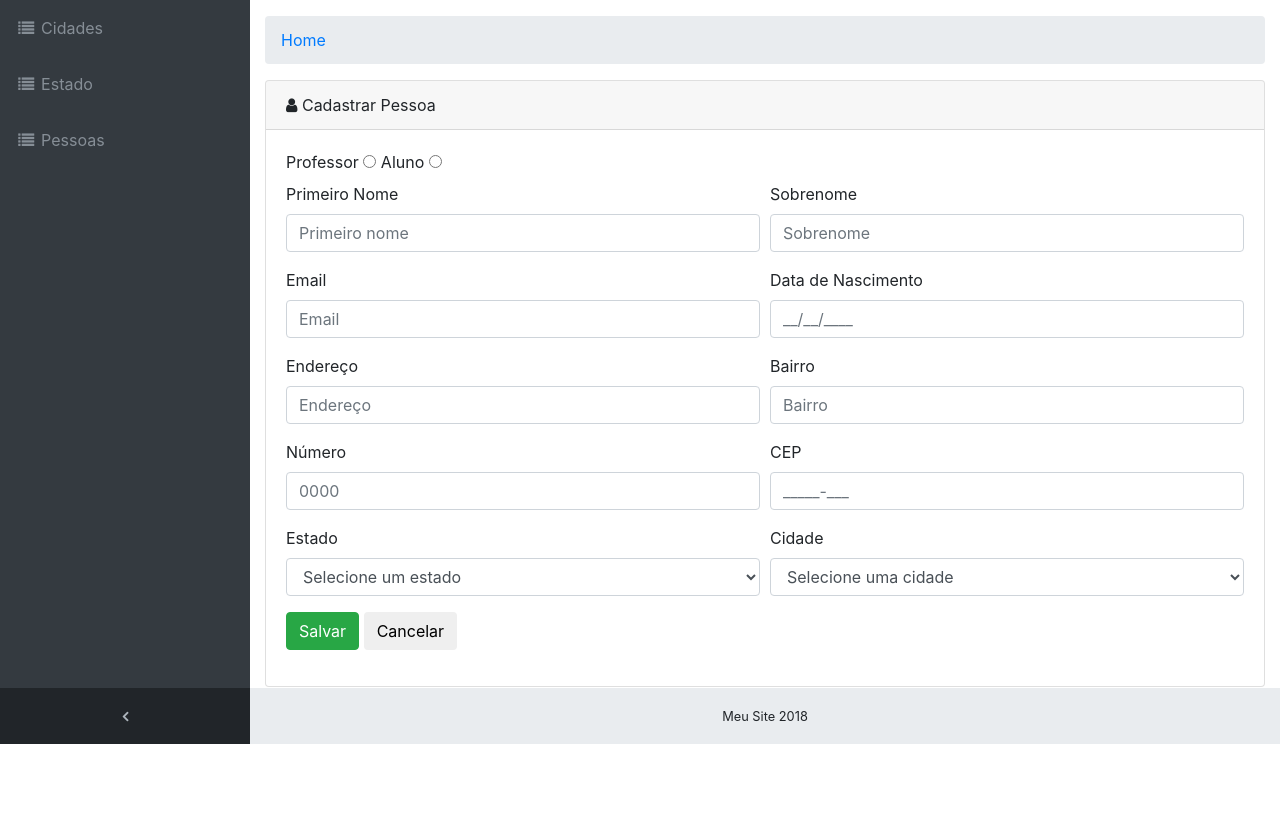
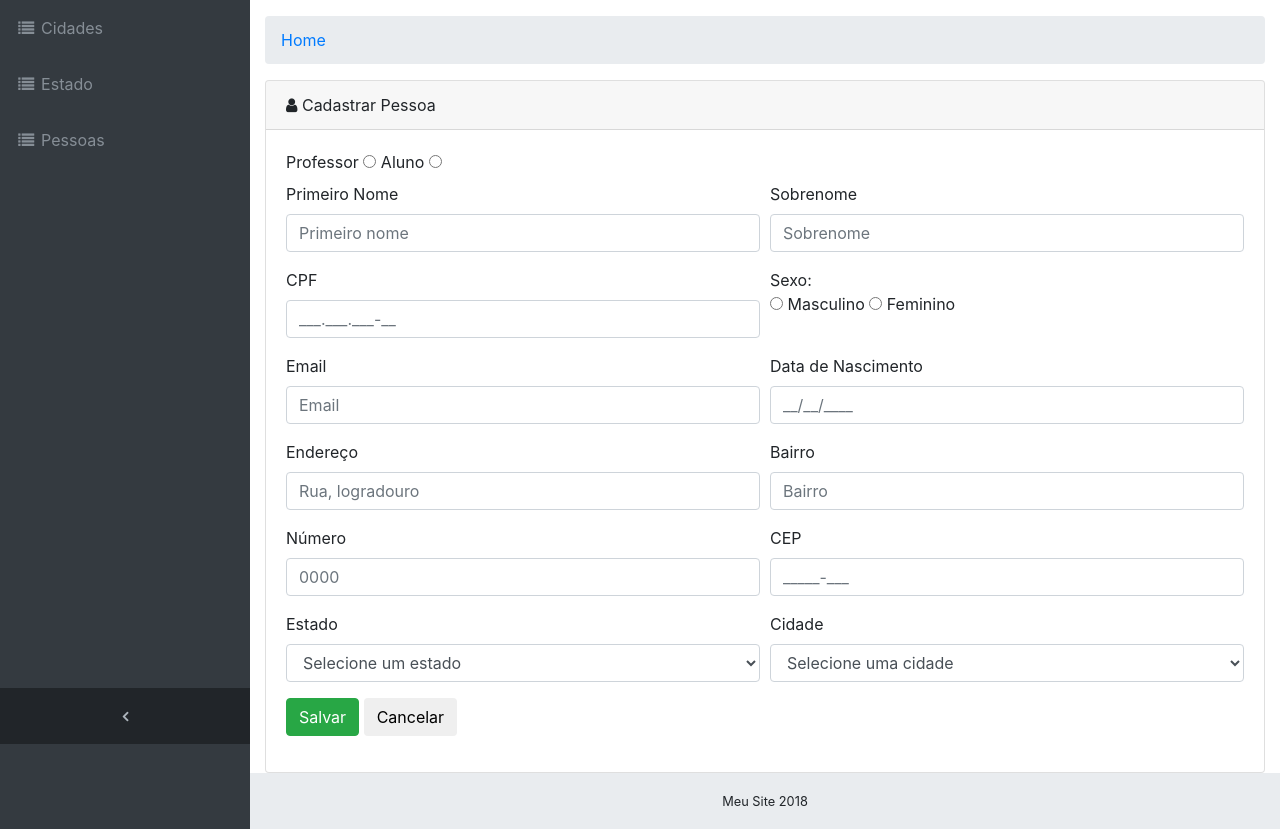
Before and after one commit to paulorech/projeto-aula-php, a PHP site: page /meu-site/modulo-pessoa/cadastro-pessoa.php in a window 1280 px wide. Shown: the part 56-885 px from the top of the page. Before the commit the page ends 800 px from the top, so only its background shows below. Run offline with PHP 8.4, Linux system fonts and the light colour scheme; data comes from the database, SQL or seed files in the repository; some libraries are stand-ins or nearby versions.

Commit message:
Mais alteracaoes no cadastro da pessoa

```diff
--- a/modulo-pessoa/cadastro-pessoa.php
+++ b/modulo-pessoa/cadastro-pessoa.php
@@ -34,13 +34,13 @@
     if ( !isset($listaErros['cpf']) && $post['cpf'] && !validarCpf($post['cpf'])) {
         $listaErros['cpf'] = "CPF inválido.";
     }
-    if ( !isset($listaErros['email']) && $post['email'] && validarEmail($post['email'])) {
+    if ( !isset($listaErros['email']) && $post['email'] && !validarEmail($post['email'])) {
         $listaErros['email'] = "Email inválido.";
     }
     if ( !isset($listaErros['data_nascimento']) && $post['data_nascimento']) {
         $dataNascimento = DateTime::createFromFormat('d/m/Y H:i:s', $post['data_nascimento']." 00:00:00");
         if (! $dataNascimento) {
-            $listaErros['data_nascimento'] = "Data nascimento inválida.";
+            $listaErros['data_nascimento'] = "Data de nascimento inválida.";
         }
     }
     return $listaErros;
@@ -53,7 +53,7 @@
 
     if (isset($_GET['edit']) && $_GET['edit'] == 1
         && isset($_GET['id']) && $_GET['id']) {
-            $uf = select_one_db("SELECT id, nome, sigla FROM uf WHERE id = {$_GET['id']};");
+            $pessoa = select_one_db("SELECT id, primeiro_nome, segundo_nome, cpf FROM pessoa WHERE id = {$_GET['id']};");
         }
 
     include "cadastro-view.php";
@@ -84,9 +84,9 @@
 
         //$_SESSION['msg_sucesso'] = "Cidade {$_POST['nome']} alterada com sucesso.";
 
-        alertSuccess("Sucesso.", "Estado {$_POST['nome']} alterado com sucesso.");
+        alertSuccess("Sucesso.", "Pessoa {$_POST['nome']} alterada com sucesso.");
 
-        redirect("/modulo-estado/");
+        redirect("/modulo-pessoa/");
 
     } else {
 
@@ -100,8 +100,8 @@
         $mensagemSucesso = '';
         $mensagemErro = '';
 
-        if ($estadoId) {
-            $mensagemSucesso = "Estado cadastrado com sucesso.";
+        if ($pessoaId) {
+            $mensagemSucesso = "Pessoa cadastrada com sucesso.";
         } else {
             $mensagemErro = "Erro inesperado.";
         }
--- a/modulo-pessoa/cadastro-view.php
+++ b/modulo-pessoa/cadastro-view.php
@@ -57,6 +57,26 @@
 				<div class="form-group">
 					<div class="form-row ">
 						<div class="col-md-6">
+							<label for="cpf">CPF</label>
+							<input class="form-control" name="cpf" id="cpf" placeholder="___.___.___-__" type="text" value="<?php echo (isset($pessoa)) ? $pessoa->cpf : ''; ?>"  />
+							<?php echo exibirErro($listaErros, 'cpf'); ?>
+						</div>
+						<div class="col-md-6">
+							Sexo:<br>
+							<label for="sexo_masculino">
+								<input name="sexo" id="sexo_masculino" type="radio" value="M" /> Masculino
+							</label>
+							<label for="sexo_feminino">
+								<input name="sexo" id="sexo_feminino" type="radio" value="F" /> Feminino
+							</label>
+							<br>
+							<?php echo exibirErro($listaErros, 'sexo'); ?>
+						</div>
+					</div>
+				</div>
+				<div class="form-group">
+					<div class="form-row ">
+						<div class="col-md-6">
 							<label for="email">Email</label>
 							<input required class="form-control" name="email" id="email" placeholder="Email" type="email" value="<?php echo (isset($pessoa)) ? $pessoa->email : ''; ?>" />
 							<?php echo exibirErro($listaErros, 'email'); ?>
@@ -72,7 +92,7 @@
 					<div class="form-row ">
 						<div class="col-md-6">
 							<label for="endereco">Endereço</label>
-							<input required class="form-control" name="endereco" id="endereco" placeholder="Endereço" type="text" value="<?php echo (isset($pessoa)) ? $pessoa->endereco : ''; ?>" />
+							<input required class="form-control" name="endereco" id="endereco" placeholder="Rua, logradouro" type="text" value="<?php echo (isset($pessoa)) ? $pessoa->endereco : ''; ?>" />
 							<?php echo exibirErro($listaErros, 'endereco'); ?>
 						</div>
 						<div class="col-md-6">
--- a/utils.php
+++ b/utils.php
@@ -37,7 +37,7 @@
  * Valida o email.
  * Através de expressões regulares do PHP.
  */
-function validarEmail($email) {
+/*function validarEmail($email) {
     $conta = "/^[a-zA-Z0-9\._-]+@";
     $domino = "[a-zA-Z0-9\._-]+.";
     $extensao = "([a-zA-Z]{2,4})$/";
@@ -48,6 +48,8 @@
     }
     return false;
 }
+*/
+
 
 /**
  * Exibe erros de um array pegando pela chave.
@@ -106,7 +108,7 @@
 {
     return vsprintf('%s%s%s.%s%s%s.%s%s%s-%s%s', str_split($cpf));
 }
-/*
+
 function validarEmail($email)
 {
     $er = "/^(([0-9a-zA-Z]+[-._+&])*[0-9a-zA-Z]+@([-0-9a-zA-Z]+[.])+[a-zA-Z]{2,6}){0,1}$/";
@@ -115,7 +117,7 @@
     } else {
         return false;
     }
-}*/
+}
 
 function validarCpf($cpf)
 {
```
Also changed, not shown: modulo-pessoa/index.php (+17 -9 lines), modulo-pessoa/list.php (+9 -16 lines).
